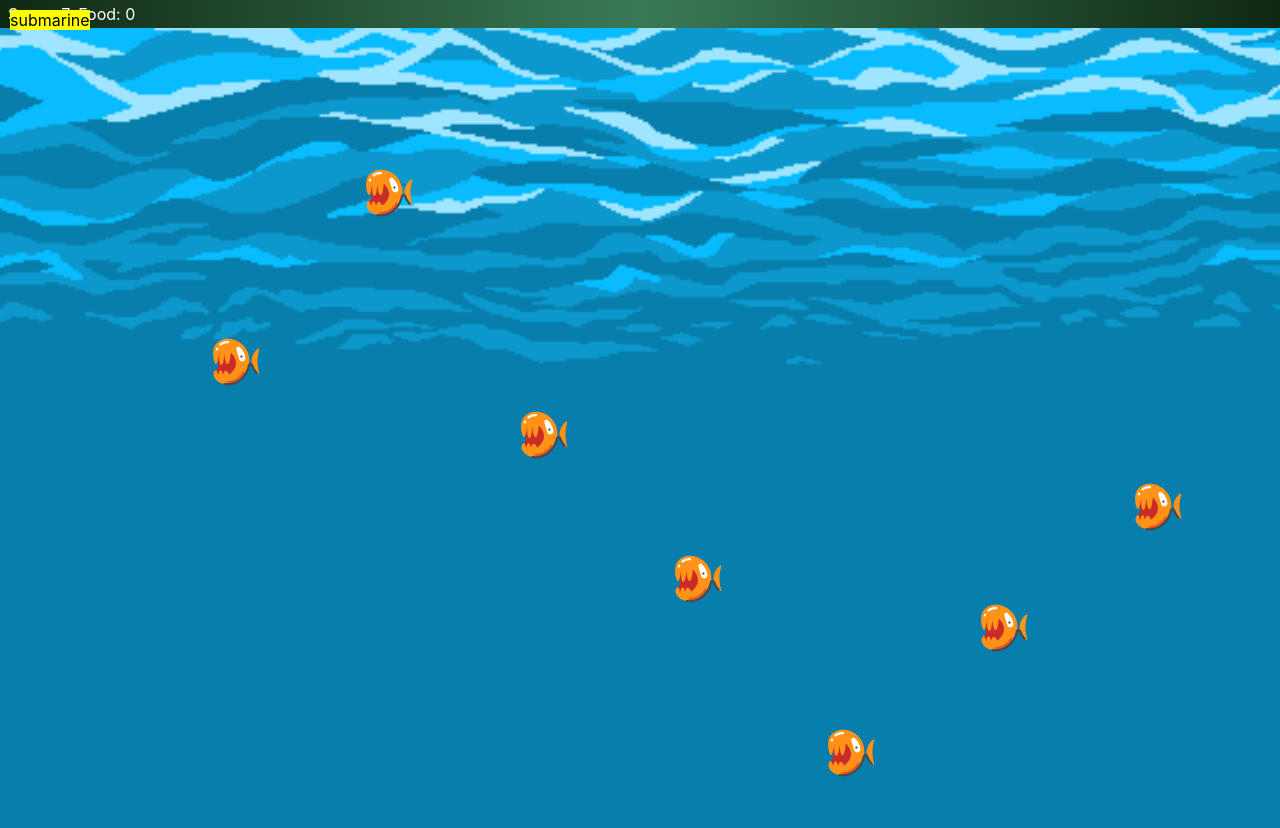
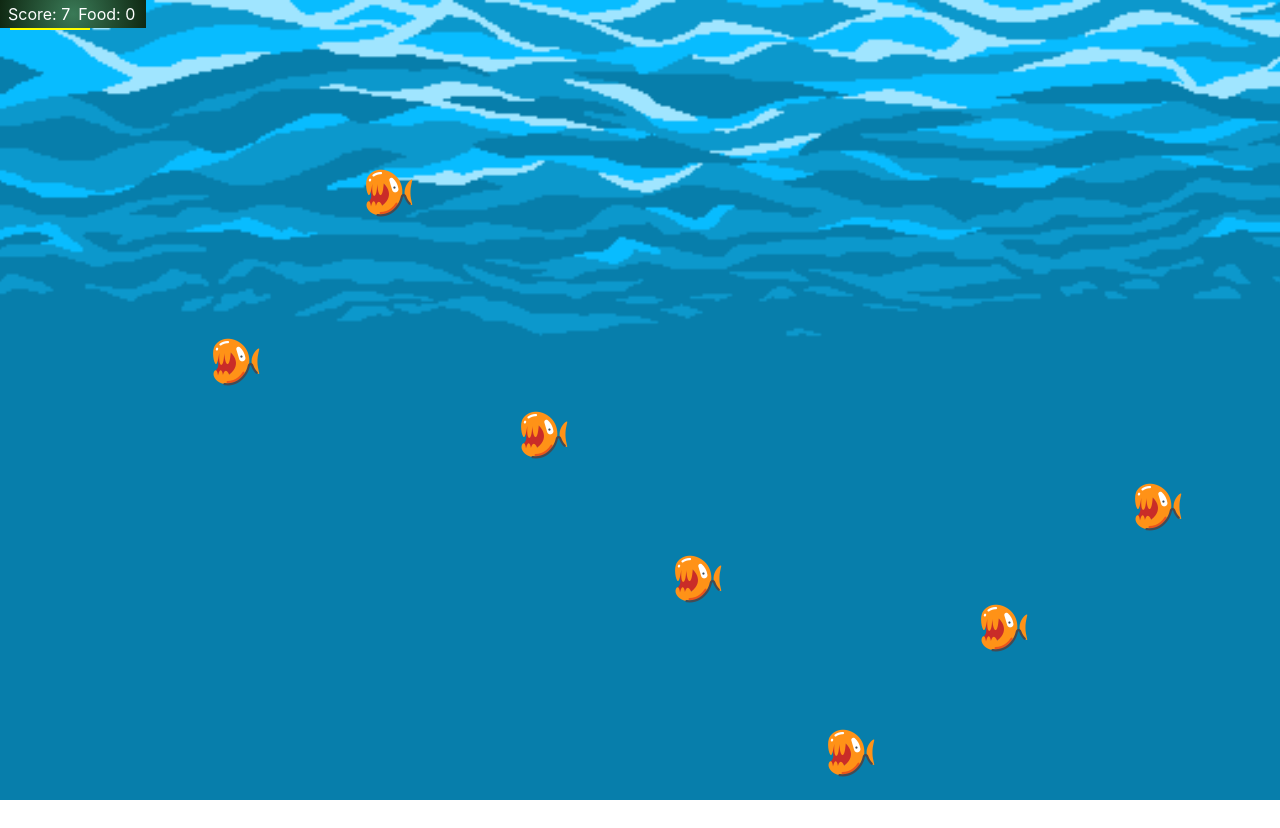
Before and after one commit to mjimaz/GGJ_2025, a React (Create React App) app: page / in a window 1280 px wide. After the commit the page ends 800 px from the top, so only its background shows below. Built offline with nearby package versions, Linux system fonts and the light colour scheme.

Commit message:
Make scoreboard absolute positioned

```diff
--- a/src/components/scorecard/scorecard.css
+++ b/src/components/scorecard/scorecard.css
@@ -4,6 +4,11 @@
     color: white;
     display: flex;
     height: 28px;
+    position: absolute;
+    top: 0;
+    left: 0;
+    width: 146px;
+    z-index: 10;
 }
 
 .pane {
```
